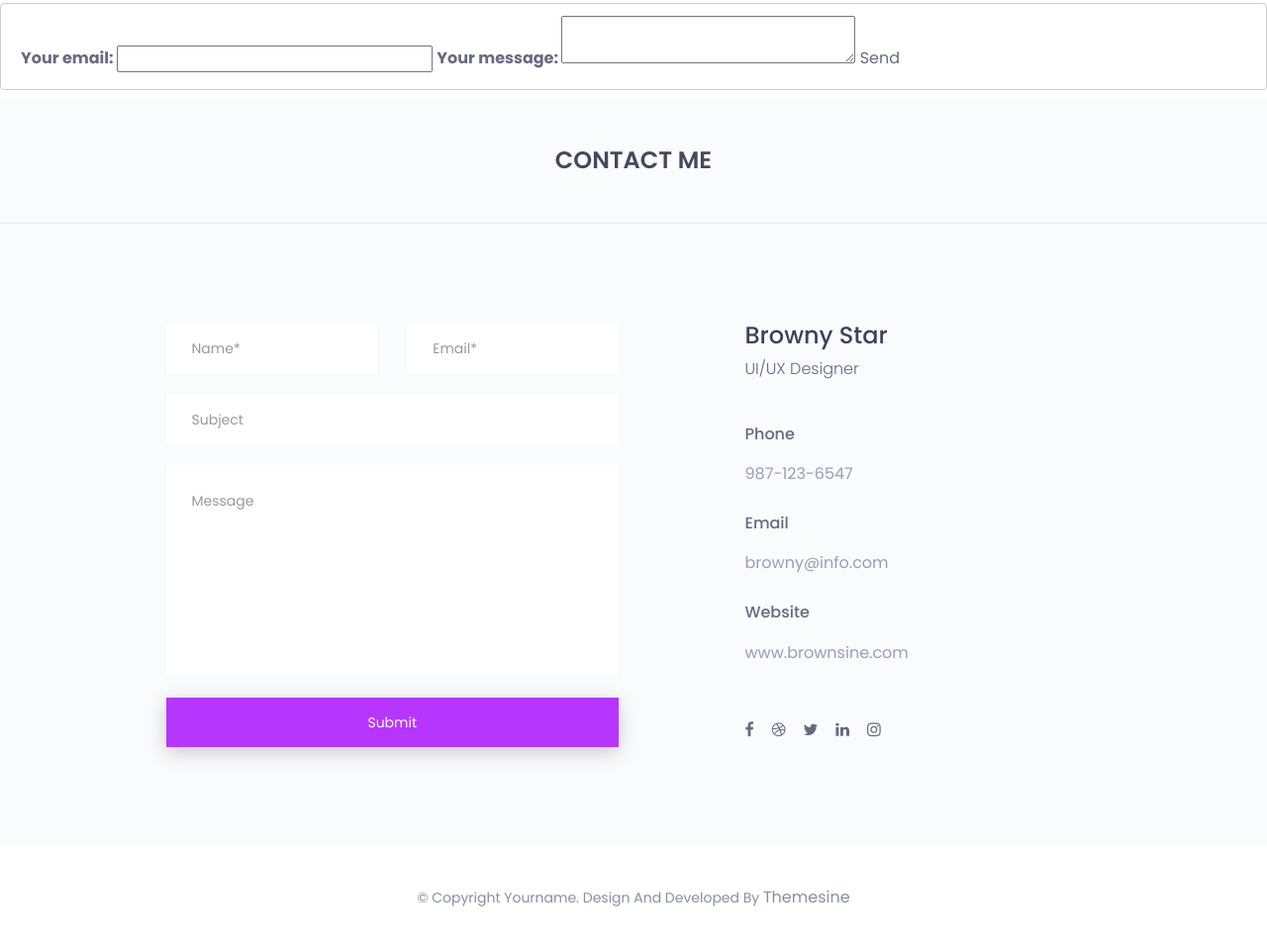
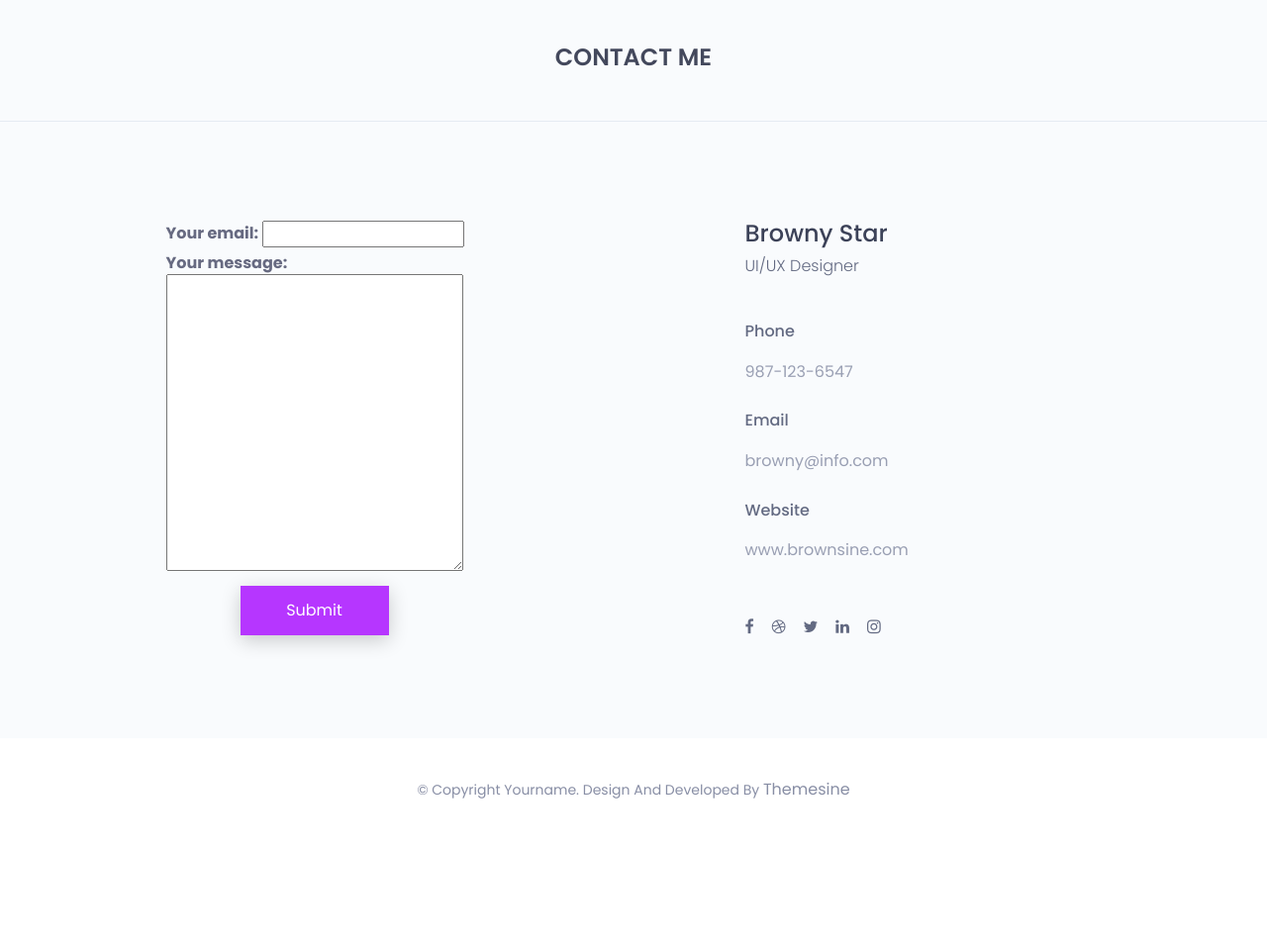
Before and after one commit to brooklando/brooklando.github.io, a plain HTML site: page index.html in a window 1280 px wide. Shown: the part 6258-7213 px from the top of the page at 99% size. After the commit the page ends 7109 px from the top, so only its background shows below. Drawn offline with nearby package versions, Linux system fonts and the light colour scheme.

Commit message:
fixed form styling

```diff
--- a/assets/css/style.css
+++ b/assets/css/style.css
@@ -685,19 +685,6 @@ span.single-timeline-horizontal.spacial-horizontal-line {width: 88px;}
     border-radius:0;
 }
 
-/*----------------------------
-        10b. mi472 form
-----------------------------*/
-#frm {
-    width: 100%;
-    padding: 12px 20px;
-    margin: 8px 0;
-    display: inline-block;
-    border: 1px solid #ccc;
-    border-radius: 4px;
-    box-sizing: border-box;
-}
-
 /*-------------------------------------
         11. Contact
 --------------------------------------*/
@@ -708,18 +695,6 @@ span.single-timeline-horizontal.spacial-horizontal-line {width: 88px;}
 .single-contact-box {padding-top: 100px;}
 .contact-form  .form-group {
     margin-bottom: 20px;
-
-}
-.contact-form .form-control {
-    padding: 25px;
-    font-size: 14px;
-    border: 1px solid #fff;
-    border-radius: 0px;
-    box-shadow: none;
-    outline: 0!important;
-    background: #fff;
-    color: #636a82;
-    resize: none;
 }
 
 /*--contct button--*/
@@ -728,9 +703,12 @@ span.single-timeline-horizontal.spacial-horizontal-line {width: 88px;}
     align-items:center;
     justify-content:center;
     height:50px;
+    width: 150px;
+    margin-left: 75px;
     text-transform:capitalize;
     margin-top: 3px;
     background: #b636ff;
+    color: white;
     border: 1px solid #b636ff;
     cursor:pointer;
     box-shadow: 0 5px 20px rgba(0,0,0,.2);
@@ -740,28 +718,33 @@ span.single-timeline-horizontal.spacial-horizontal-line {width: 88px;}
     -o-transition:.5s;
     transition: .5s;
 }
-.contact-form .single-contact-btn .contact-btn ,
-.contact-form .single-contact-btn .contact-btn:focus {
-    margin-top:0px;
-    outline: 0 !important;
-    border:0;
-    color: #fff;
-    border-radius: 0px;
-    font-size:14px;
-    -webkit-transition: .5s;
-    -moz-transition:.5s;
-    -ms-transition:.5s;
-    -o-transition:.5s;
-    transition: .5s;
 
-}
 .single-contact-btn:hover{
     background: #9f00ff;
     border: 1px solid #9f00ff;
     box-shadow: 0 5px 20px rgba(0,0,0,.2);
 }
 
-/*--contct button--*/
+/*----------------------------
+        10b. mi472 form
+----------------------------*/
+
+.contact-form #frm textarea {
+    height: 300px;
+    width: 300px;
+}
+
+.contact-form #frm input {
+    width: 204px;
+}
+
+.contact-form #frm #email {
+    margin-right: 50px;
+}
+
+.contact-form #frm #msg {
+    margin-right: 50px;
+}
 
 /* contact-adress */
 .contact-add-head h3 {
--- a/index.html
+++ b/index.html
@@ -819,20 +819,6 @@
 
 		</section><!--/.clients-->
 		<!--clients end -->
-
-		<form id="frm" action="https://formspree.io/f/xdoqeqqq" method="POST">
-			<label>
-				Your email:
-				<input type="email" name="email">
-			</label>
-			<label>
-				Your message:
-				<textarea name="message"></textarea>
-			</label>
-			<!-- your other form fields go here -->
-			<button type="submit">Send</button>
-		</form>
-
 		<!--contact start -->
 		<section id="contact" class="contact">
 			<div class="section-heading text-center">
@@ -844,41 +830,17 @@
 						<div class="col-md-offset-1 col-md-5 col-sm-6">
 							<div class="single-contact-box">
 								<div class="contact-form">
-									<form>
-										<div class="row">
-											<div class="col-sm-6 col-xs-12">
-												<div class="form-group">
-												  <input type="text" class="form-control" id="name" placeholder="Name*" name="name">
-												</div><!--/.form-group-->
-											</div><!--/.col-->
-											<div class="col-sm-6 col-xs-12">
-												<div class="form-group">
-													<input type="email" class="form-control" id="email" placeholder="Email*" name="email">
-												</div><!--/.form-group-->
-											</div><!--/.col-->
-										</div><!--/.row-->
-										<div class="row">
-											<div class="col-sm-12">
-												<div class="form-group">
-													<input type="text" class="form-control" id="subject" placeholder="Subject" name="subject">
-												</div><!--/.form-group-->
-											</div><!--/.col-->
-										</div><!--/.row-->
-										<div class="row">
-											<div class="col-sm-12">
-												<div class="form-group">
-													<textarea class="form-control" rows="8" id="comment" placeholder="Message" ></textarea>
-												</div><!--/.form-group-->
-											</div><!--/.col-->
-										</div><!--/.row-->
-										<div class="row">
-											<div class="col-sm-12">
-												<div class="single-contact-btn">
-													<a class="contact-btn" href="#" role="button">submit</a>
-												</div><!--/.single-single-contact-btn-->
-											</div><!--/.col-->
-										</div><!--/.row-->
-									</form><!--/form-->
+									<form id="frm" action="https://formspree.io/f/xdoqeqqq" method="POST">
+										<label id="email">
+											Your email:
+											<input type="email" name="email">
+										</label>
+										<label id="msg">
+											Your message:
+											<textarea name="message"></textarea>
+										</label>
+										<button class="single-contact-btn" href="#" role="button">Submit</a>
+									</form>
 								</div><!--/.contact-form-->
 							</div><!--/.single-contact-box-->
 						</div><!--/.col-->
```
